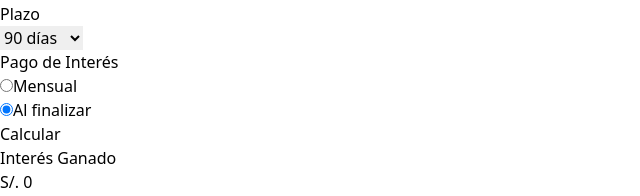
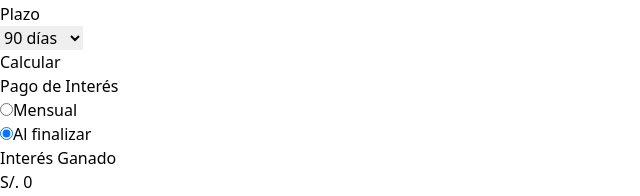
Before and after one commit to nattdev/fixed-deposit-calculator, a React (Vite) app in the folder client/: page / in a window 1280 px wide. Shown: the part 336-532 px from the top of the page, without its empty margins (0-640 px from the left). Built offline with nearby package versions, Linux system fonts and the light colour scheme.

Commit message:
Change position of button element

```diff
--- a/client/src/components/DepositConfig.jsx
+++ b/client/src/components/DepositConfig.jsx
@@ -107,6 +107,7 @@ function DepositConfig() {
                     </select>
                 </div>
             </section>
+            <button className="bg-[#1C4494] px-4 py-3 w-1/5 min-w-48 text-white rounded-full xl font-normal text-xl m-3" onClick={handleCalculate}>Calcular</button>
             <section id="interest-payment" className="m-3">
                 <p className="font-medium">Pago de Interés</p>
                 <ul className="flex gap-3 m-3">
@@ -130,7 +131,6 @@ function DepositConfig() {
                     </li>
                 </ul>
             </section>
-            <button className="bg-[#1C4494] px-4 py-3 w-1/5 min-w-48 text-white rounded-full xl font-normal text-xl m-3" onClick={handleCalculate}>Calcular</button>
             <section id="interest-earned" className="m-3">
                 <div className="text-[#1C4494] font-medium text-2xl">
                     <p>Interés Ganado</p>
```
